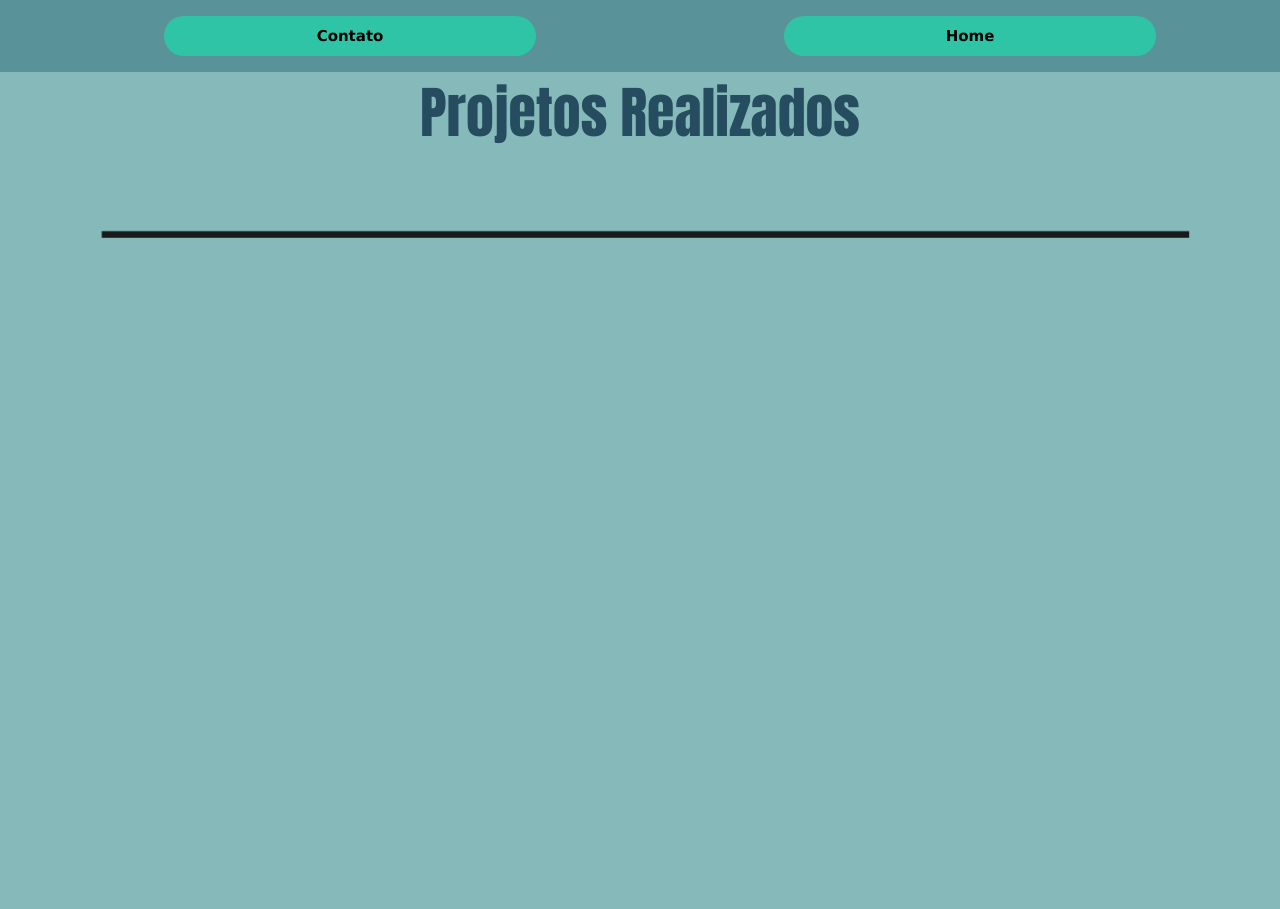
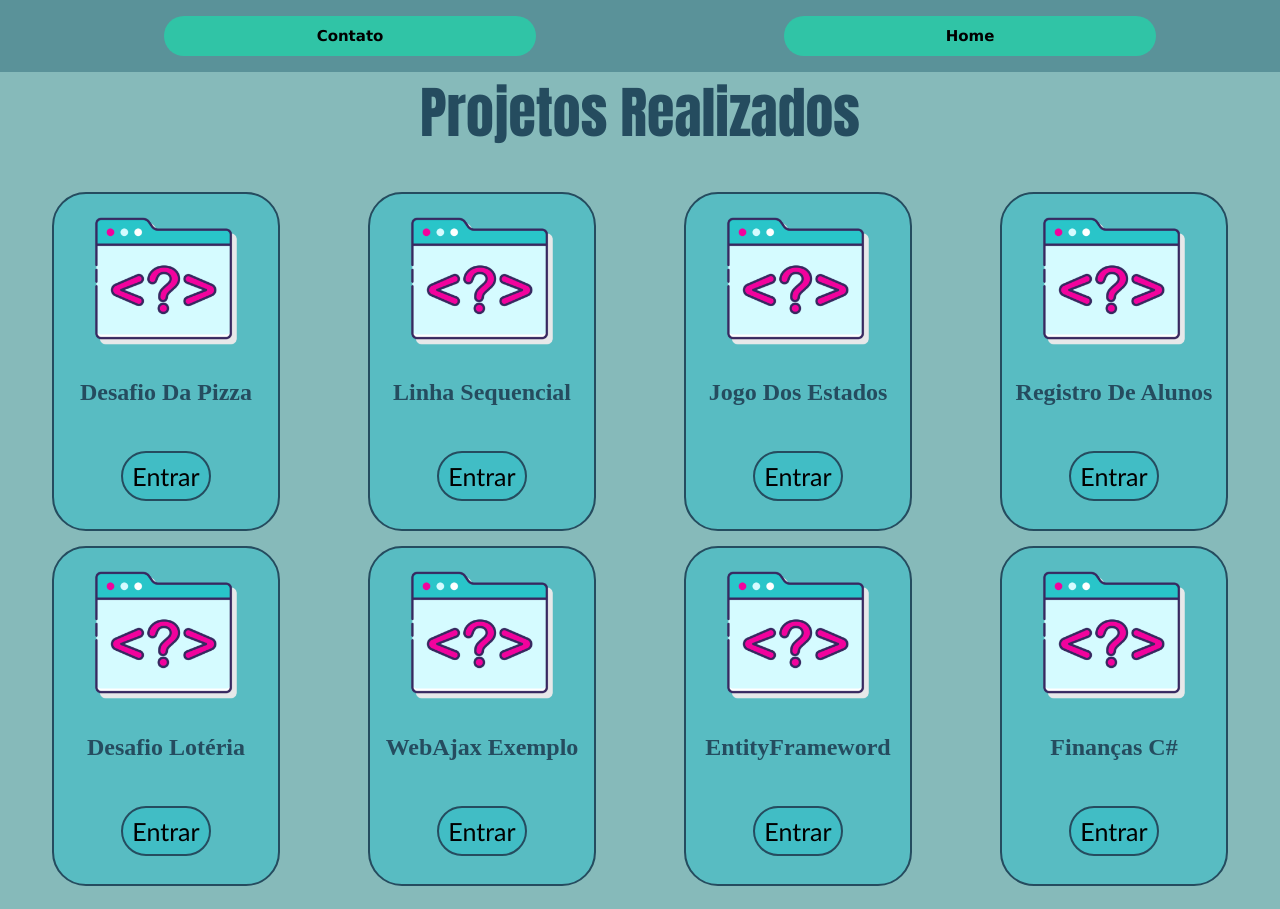
Before and after one commit to evYasmin/primeirosite, a plain HTML site: page projetohtml.html in a window 1280 px wide. Before the commit the page ends 800 px from the top, so only its background shows below. Drawn offline with Linux system fonts and the light colour scheme.

Commit message:
Feito Atualizações na view

```diff
--- a/CSS/estilos.css
+++ b/CSS/estilos.css
@@ -101,8 +101,8 @@ a:hover{
 
 .flex{
     display: flex;
-    justify-content: center;
-    align-items: center;
+
+
 }
 
 .top{
@@ -114,7 +114,8 @@ a:hover{
 }
 
 .linha{
-    margin-top: 1,2%;
+margin-top: 1px;
+
 }
 
 .teste{
@@ -123,3 +124,36 @@ a:hover{
     color: #254c5f;
     text-align: center;
 }
+
+
+
+.button-entrar{
+    margin-top: 25px;
+    font: 25px 'calibri';
+    font-weight: lighter;
+    margin-bottom: 5px;
+    border: 2px solid #254c5f;
+    border-radius: 34px;
+    padding: 8px;
+    width: 90px;
+    margin-bottom: unset;
+    transition: all 0.5s;
+    color: #254c5f;
+    background-color: #2dbfca81;
+    text-align: center;
+
+
+}
+
+.card{
+    border: 2px solid #254c5f;
+    border-radius: 34px;
+    padding: 12px;
+    width: 200px;
+    margin: 0 auto;
+    transition: all 0.5s;
+    color: #254c5f;
+    background-color: #2dbfca81;
+    text-align: center;
+   margin-bottom: 15px;
+}
--- a/projetohtml.html
+++ b/projetohtml.html
@@ -31,10 +31,76 @@
                 </h1>
             </div>
         </div>
-        <figure class="linha">
-            <img src="img/linha.png" width="100%">
-        </figure>
     </main>
+
+    <div class="flex">
+        <div class="card">
+            <img src="img/php.png"  width="150px">
+            <h2>Desafio Da Pizza</h2>
+            <p><button class="button-entrar">
+                <a href="https://github.com/evYasmin/DesafioPizza" target="/_blank">Entrar</a>
+            </button></p>
+        </div>
+
+        <div class="card">
+            <img src="img/php.png"  width="150px">
+            <h2>Linha Sequencial</h2>
+            <p><button class="button-entrar">
+                <a href="https://github.com/evYasmin/Lista-11V1" target="/_blank">Entrar</a>
+            </button></p>
+        </div>
+
+        <div class="card">
+            <img src="img/php.png"  width="150px">
+            <h2>Jogo Dos Estados</h2>
+            <p><button class="button-entrar">
+                <a href="https://github.com/evYasmin/Lista-16-2" target="/_blank">Entrar</a>
+            </button></p>
+        </div>
+
+        <div class="card">
+            <img src="img/php.png"  width="150px">
+            <h2>Registro De Alunos</h2>
+            <p><button class="button-entrar">
+                <a href="https://github.com/evYasmin/Exemplo-Aquivo-Indexado" target="/_blank">Entrar</a>
+            </button></p>
+        </div>
+    </div>
+<!------------------------------------------------------------------------->
+    <div class="flex">
+        <div class="card">
+            <img src="img/php.png"  width="150px">
+            <h2>Desafio Lotéria</h2>
+            <p><button class="button-entrar">
+                <a href="@" target="/_blank">Entrar</a>
+            </button></p>
+        </div>
+        <div class="card">
+            <img src="img/php.png"  width="150px">
+            <h2>WebAjax Exemplo</h2>
+            <p><button class="button-entrar">
+                <a href="https://github.com/evYasmin/WebAjax" target="/_blank">Entrar</a>
+            </button></p>
+        </div>
+
+        <div class="card">
+            <img src="img/php.png"  width="150px">
+            <h2>EntityFrameword</h2>
+            <p><button class="button-entrar">
+                <a href="https://github.com/evYasmin/ExemploEntityFrameword" target="/_blank">Entrar</a>
+            </button></p>
+        </div>
+
+        <div class="card">
+            <img src="img/php.png"  width="150px">
+            <h2>Finanças C#</h2>
+            <p><button class="button-entrar">
+                <a href="https://github.com/evYasmin/minhas-financas" target="/_blank">Entrar</a>
+            </button></p>
+        </div>
+
+    </div>
+
 
 
 </body>
```
Also changed, not shown: contatohtml.html (+0 -1 lines), img/PASTA.PNG (added), img/cobol (1).png (added), img/cod.png (added), img/pasta2.png (added), img/php.png (added), img/portfolio.png (added), img/projeto2.png (added), img/projetoverde.png (added).
